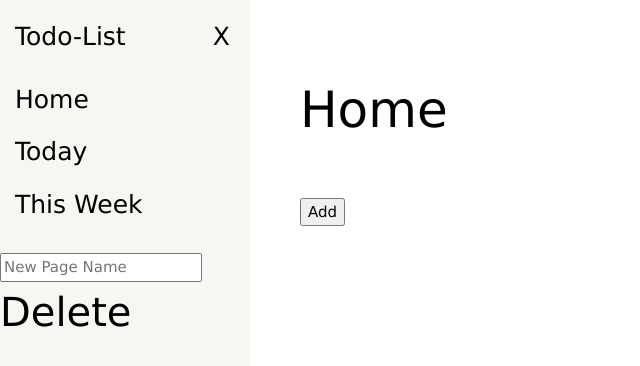
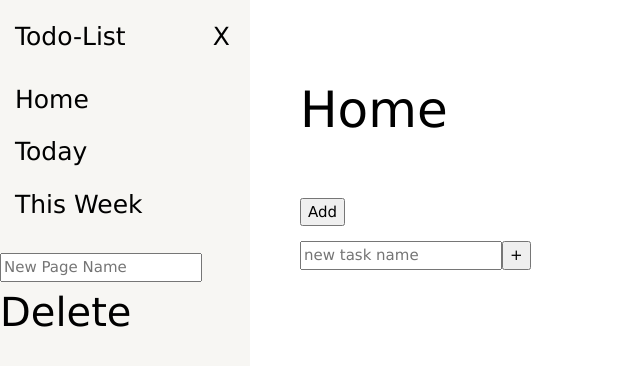
Before and after one commit to ctdc0208/Todo-List, a website built with webpack: page dist/index.html in a window 1280 px wide. Shown: the whole page, without its empty margins (0-640 px from the left). Built offline with nearby package versions, Linux system fonts and the light colour scheme.

Commit message:
add html task list using js

```diff
--- a/src/index.js
+++ b/src/index.js
@@ -164,7 +164,55 @@ const mainContents = (() => {
 
   mainContent.appendChild(week);
 
+  const todoList = document.createElement('div');
+    todoList.classList.add('todo-list');
+
+    const todolistHeader = document.createElement('div');
+      todolistHeader.classList.add('todo-header');
+
+      const pageTitle = document.createElement('h2');
+        pageTitle.classList.add('page-title');
+
+      const taskCount = document.createElement('p');
+        taskCount.classList.add('task-count');
+
+          todoList.appendChild(pageTitle);
+          todoList.appendChild(taskCount);
+
+    todoList.appendChild(todolistHeader);
+
+    const todoListBody = document.createElement('div');
+      todoListBody.classList.add('todo-body');
+
+      const dataTasks = document.createElement('div');
+        dataTasks.classList.add('data-tasks');
+
+      const newTaskCreator = document.createElement('div');
+        newTaskCreator.classList.add('new-data-task-form');
+          const newTaskCreatorForm = document.createElement('form');
+            newTaskCreatorForm.setAttribute('action', "");
+              const newTaskCreatorFormInput = document.createElement('input');
+               newTaskCreatorFormInput.setAttribute('type', "text");
+               newTaskCreatorFormInput.setAttribute('placeholder', "new task name");
+               newTaskCreatorFormInput.setAttribute('aria-label', "new task name");
+               newTaskCreatorFormInput.classList.add('new-data-task-input');
+              const newTaskCreatorFormButton = document.createElement('button');
+                newTaskCreatorFormButton.classList.add('btn-create');
+                newTaskCreatorFormButton.setAttribute('aria-label', "create new task");
+                newTaskCreatorFormButton.textContent = "+";
+
+                  newTaskCreatorForm.appendChild(newTaskCreatorFormInput);
+                  newTaskCreatorForm.appendChild(newTaskCreatorFormButton);
+
+            newTaskCreator.appendChild(newTaskCreatorForm);
+      todoList.appendChild(newTaskCreator);
+
+    mainContent.appendChild(todoList)
+
+
 })();
+
+
 
 
 
--- a/src/style.css
+++ b/src/style.css
@@ -120,6 +120,12 @@ button:hover , li:hover {
 .tabcontent {
  display: none;
 }
+.todo-header {
+}
+.page-title{
+}
+
+
 
 .page-name {
   font-size: 50px;
```
